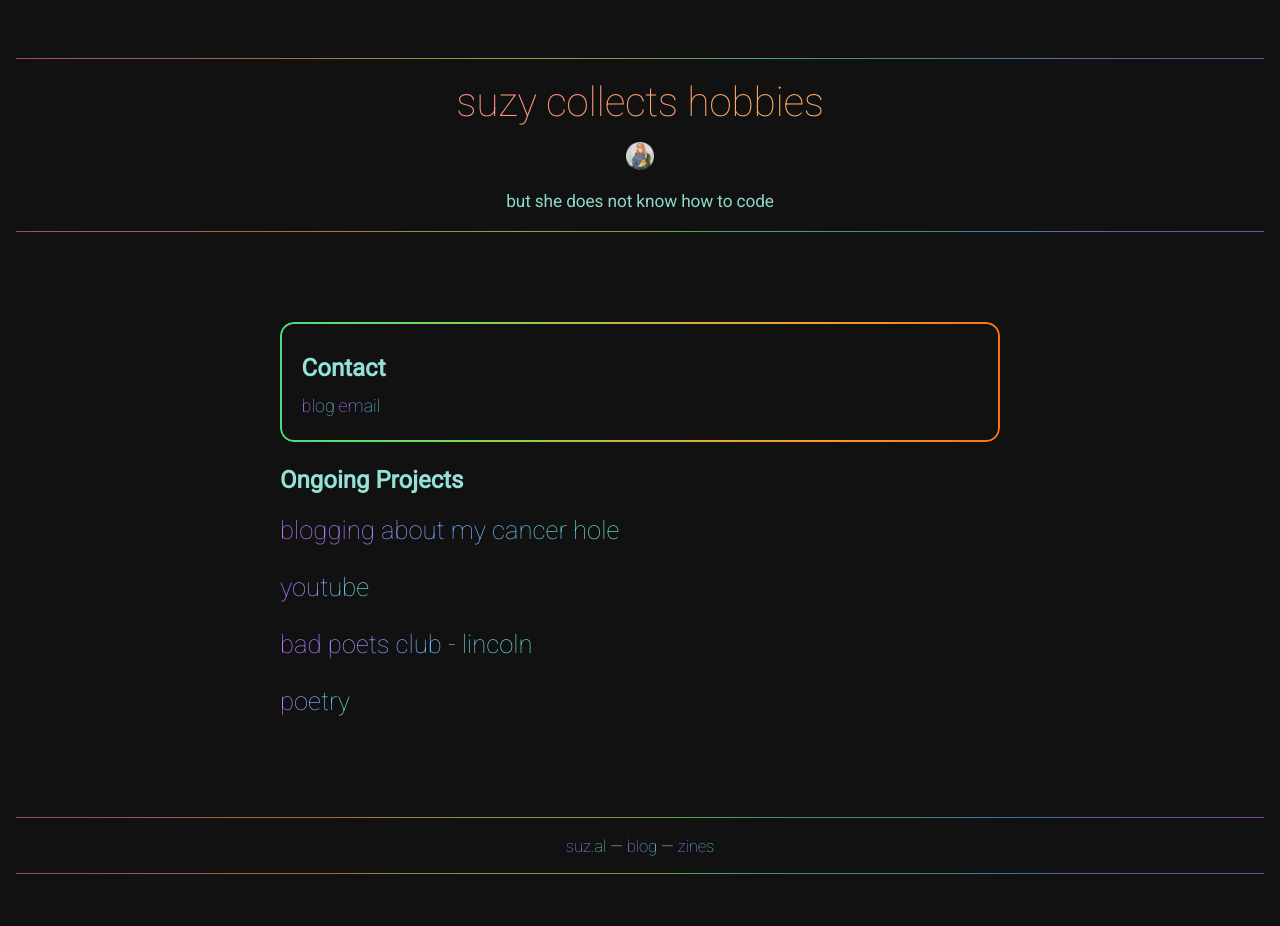
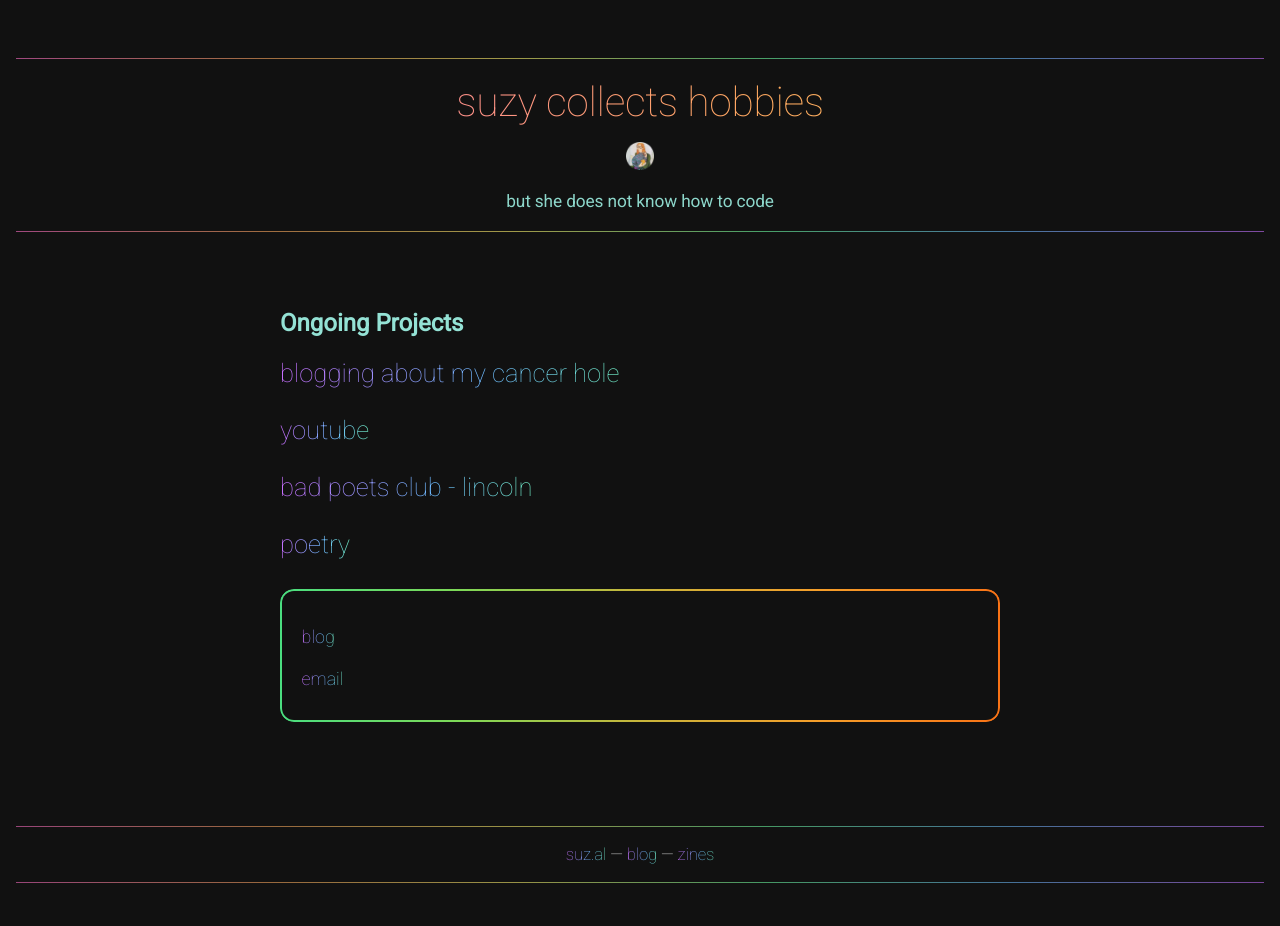
Before and after one commit to Marmitewarlock/suzal, a Jekyll site: the page built from index.md, in a window 1280 px wide. Built offline with Jekyll 4.4.1, drawn with Linux system fonts in a browser that asks for light colours.

Commit message:
Update index.md

```diff
--- a/index.md
+++ b/index.md
@@ -3,18 +3,6 @@ layout: default
 title: suzy collects hobbies
 subtitle: but she does not know how to code
 ---
-
-
-
-<div class="rv-page-card">
-<h2>Contact</h2>
-
-<a href="https://bsky.app/profile/suz.al">blog</a>
-
-<a href="mailto:hello@suz.al">email</a>
-
-</div>
-
 
 ## Ongoing Projects
 
@@ -25,3 +13,10 @@ subtitle: but she does not know how to code
 [bad poets club - lincoln](https://linktr.ee/badpoetsclub)
 
 [poetry](https://linumcatharticum.wordpress.com/)
+
+
+<div class="rv-page-card">
+<h2><a href="https://bsky.app/profile/suz.al">blog</a></h2>
+<h2><a href="mailto:hello@suz.al">email</a></h2>
+
+</div>
```
